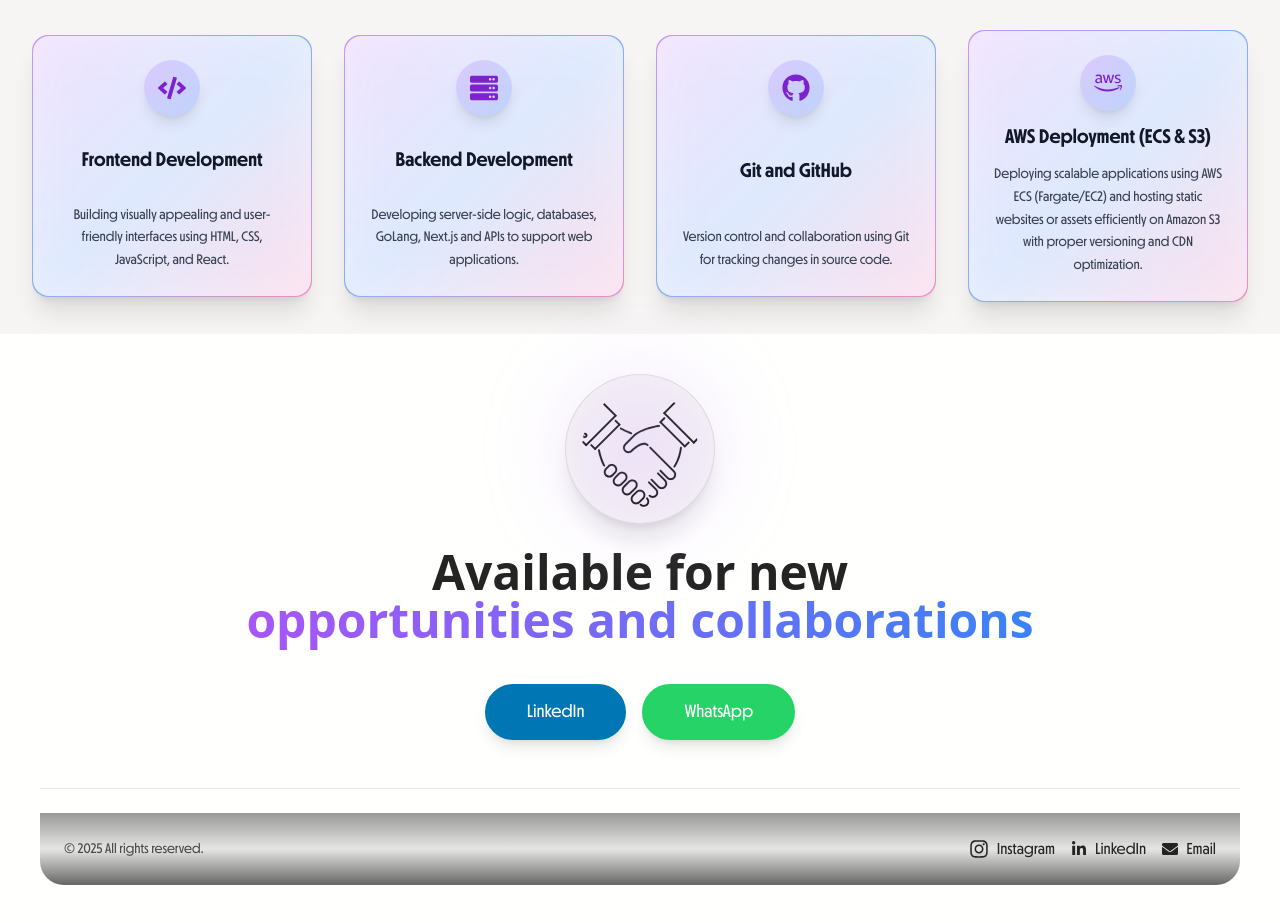
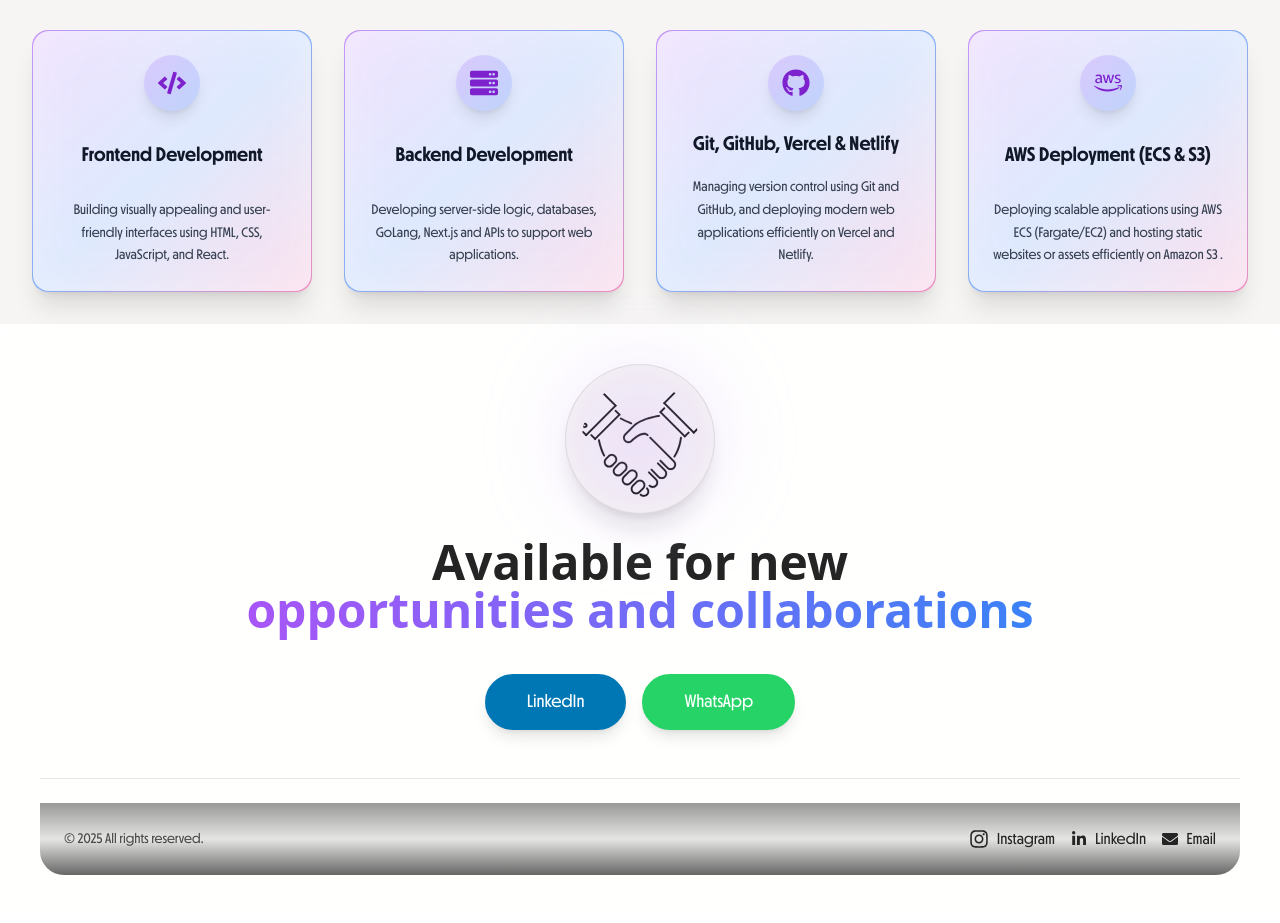
Before and after one commit to Rishabh2024/Portfolio-Rishabh, a React (Vite) app: page / in a window 1280 px wide. Shown: the part 3140-4063 px from the top of the page. Built offline with nearby package versions, Linux system fonts and the light colour scheme.

Commit message:
card add

```diff
--- a/data.js
+++ b/data.js
@@ -81,16 +81,17 @@ export const skillData = [
       "Developing server-side logic, databases, GoLang, Next.js and APIs to support web applications.",
     icon: FaServer,
   },
-  {
-    skillName: "Git and GitHub",
-    skillDescription:
-      "Version control and collaboration using Git for tracking changes in source code.",
-    icon: FaGithub,
-  },
+ {
+  skillName: "Git, GitHub, Vercel & Netlify",
+  skillDescription:
+    "Managing version control using Git and GitHub, and deploying modern web applications efficiently on Vercel and Netlify.",
+  icon: FaGithub,
+},
+
   {
     skillName: "AWS Deployment (ECS & S3)",
     skillDescription:
-      "Deploying scalable applications using AWS ECS (Fargate/EC2) and hosting static websites or assets efficiently on Amazon S3 with proper versioning and CDN optimization.",
+      "Deploying scalable applications using AWS ECS (Fargate/EC2) and hosting static websites or assets efficiently on Amazon S3 .",
     icon: FaAws,
   },
 ];
```
